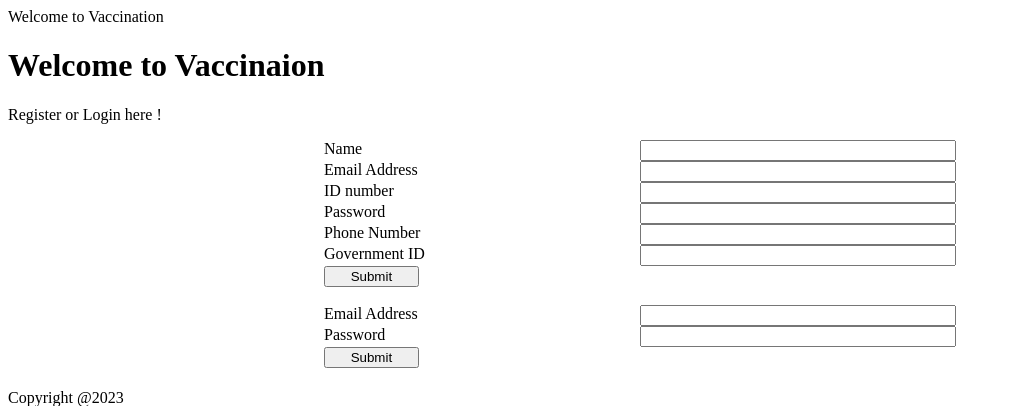
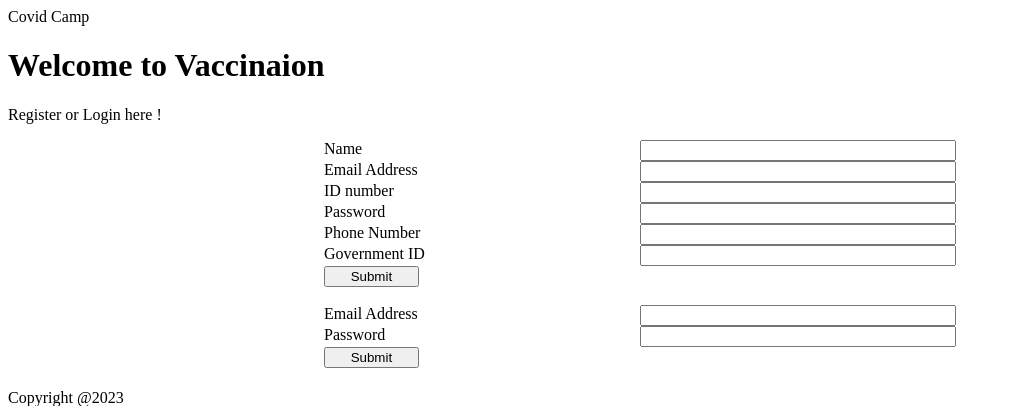
Before and after one commit to srahulelite/VaccinationSystem, a Flask app: page / in a window 1280 px wide. Shown: the top 406 px of the page, without its empty margins (0-1011 px from the left). Run offline with Flask 3, Linux system fonts and the light colour scheme; some libraries are stand-ins or nearby versions.

Commit message:
All Done

```diff
--- a/app/templates/main.html
+++ b/app/templates/main.html
@@ -1,5 +1,5 @@
 {% extends "base.html" %}
-{% block title %} Welcome to Vaccination {% endblock %}
+{% block title %} Covid Camp {% endblock %}
 {% block head %}
     {{ super() }}
 {% endblock %}
--- a/app/templates/patients.html
+++ b/app/templates/patients.html
@@ -1,5 +1,5 @@
 {% extends "base.html" %}
-{% block title %} Welcome to Vaccination {% endblock %}
+{% block title %} Covid Camp {% endblock %}
 {% block head %}
     {{ super() }}
 {% endblock %}
--- a/app/templates/vaccine_record.html
+++ b/app/templates/vaccine_record.html
@@ -1,5 +1,5 @@
 {% extends "base.html" %}
-{% block title %} Welcome to Vaccination {% endblock %}
+{% block title %} Covid Camp {% endblock %}
 {% block head %}
     {{ super() }}
     <link rel="stylesheet" href="{{url_for('static', filename='css/vaccine_dose.css')}}">
```
